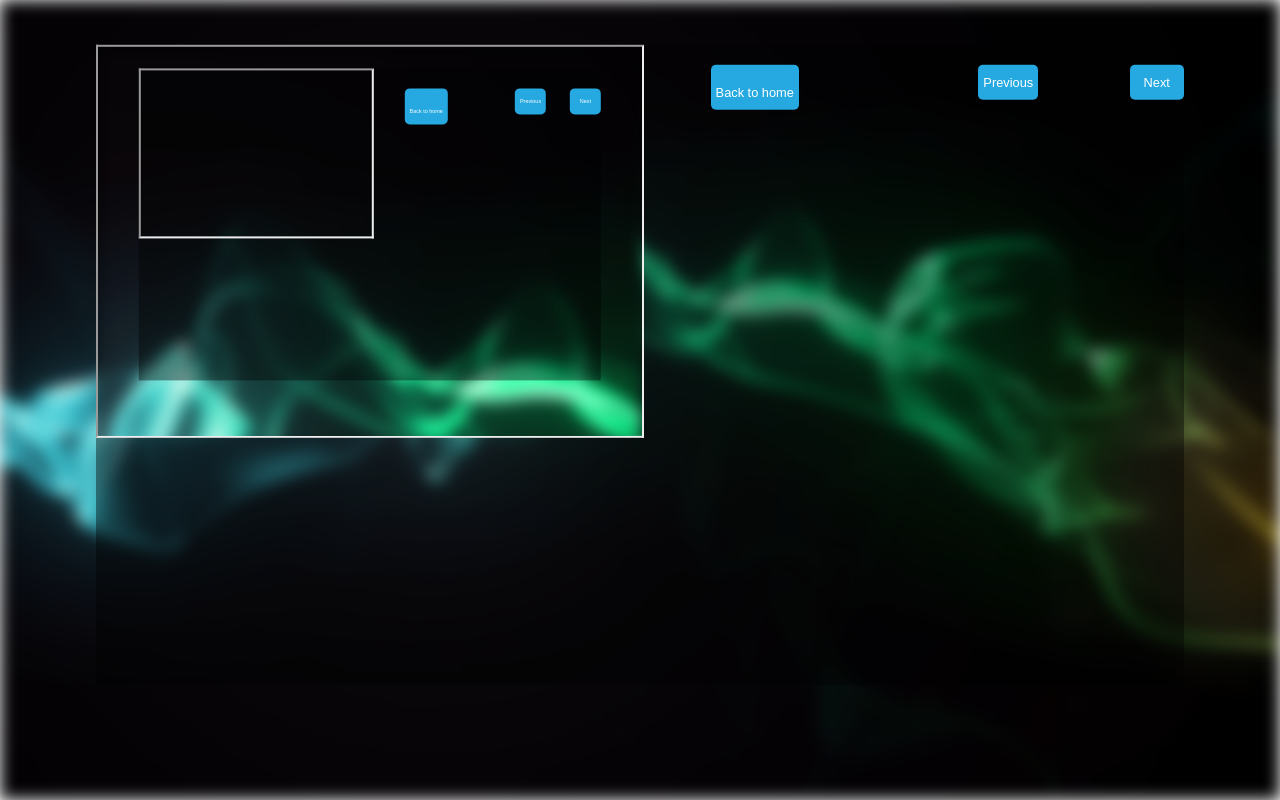
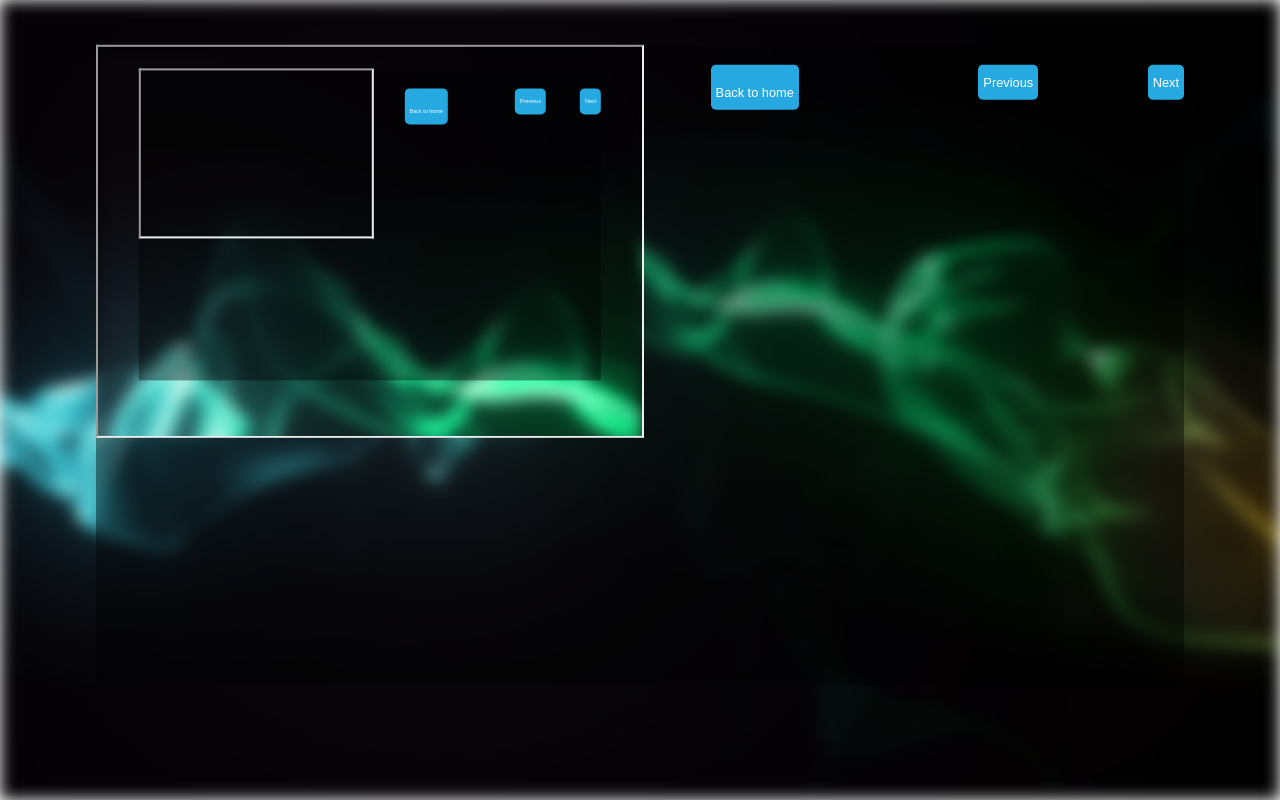
Before and after one commit to L-iet/VidSearch, a Flask app: template templates/displayVideo.html in a window 1280 px wide. Run offline with Flask 2, Linux system fonts and the light colour scheme; the template is opened without the code that fills it: most values are stand-ins (such as "Sample title", 1, 10 or a date in 2020); some libraries are stand-ins or nearby versions.

Commit message:
fixing overflow issue

```diff
--- a/static/styles/s1.css
+++ b/static/styles/s1.css
@@ -1,5 +1,6 @@
       html, body {
       min-height: 100%;
+      overflow-x: hidden;
       }
       body, div, form, input, select, p {
       padding: 0;
@@ -16,7 +17,7 @@
       }
       #nxt {
             float: right;
-            width: 150%;
+            width: 100%;
       }
       #backHome {
             float: left;
```
